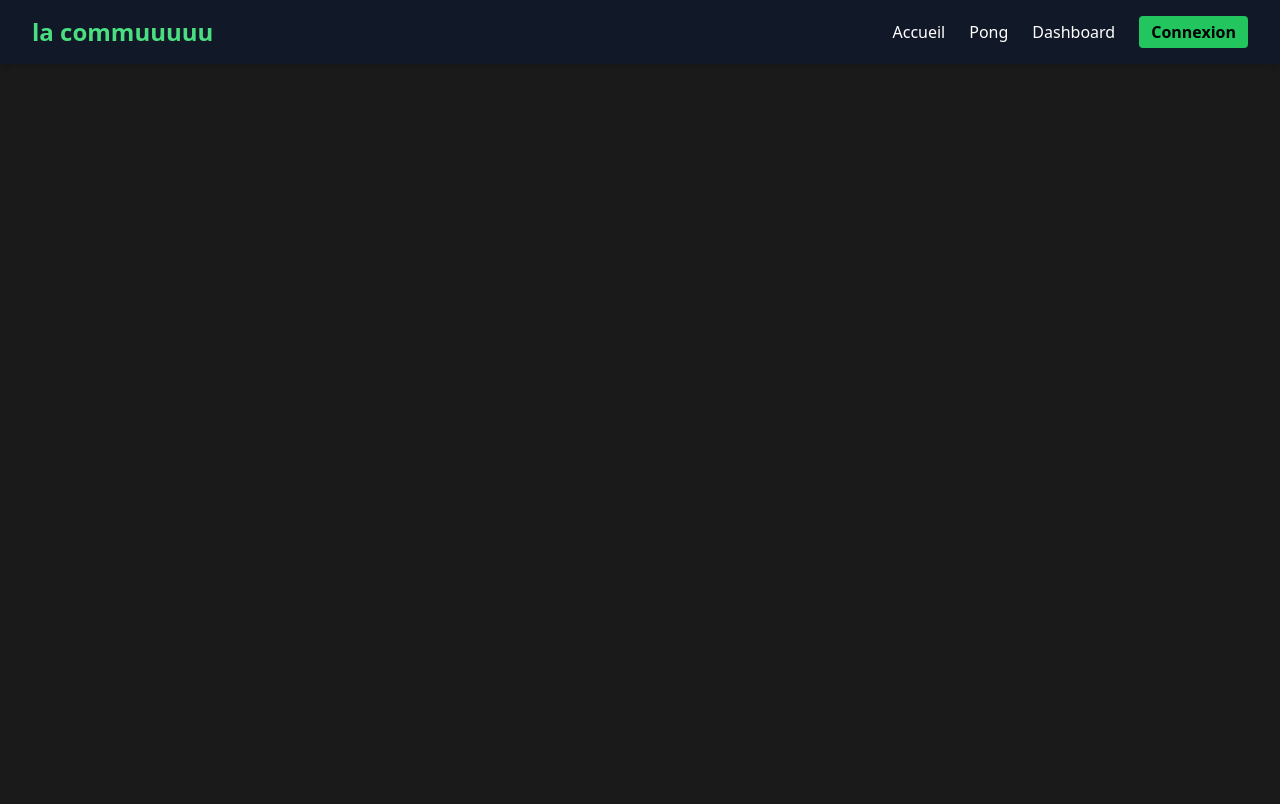
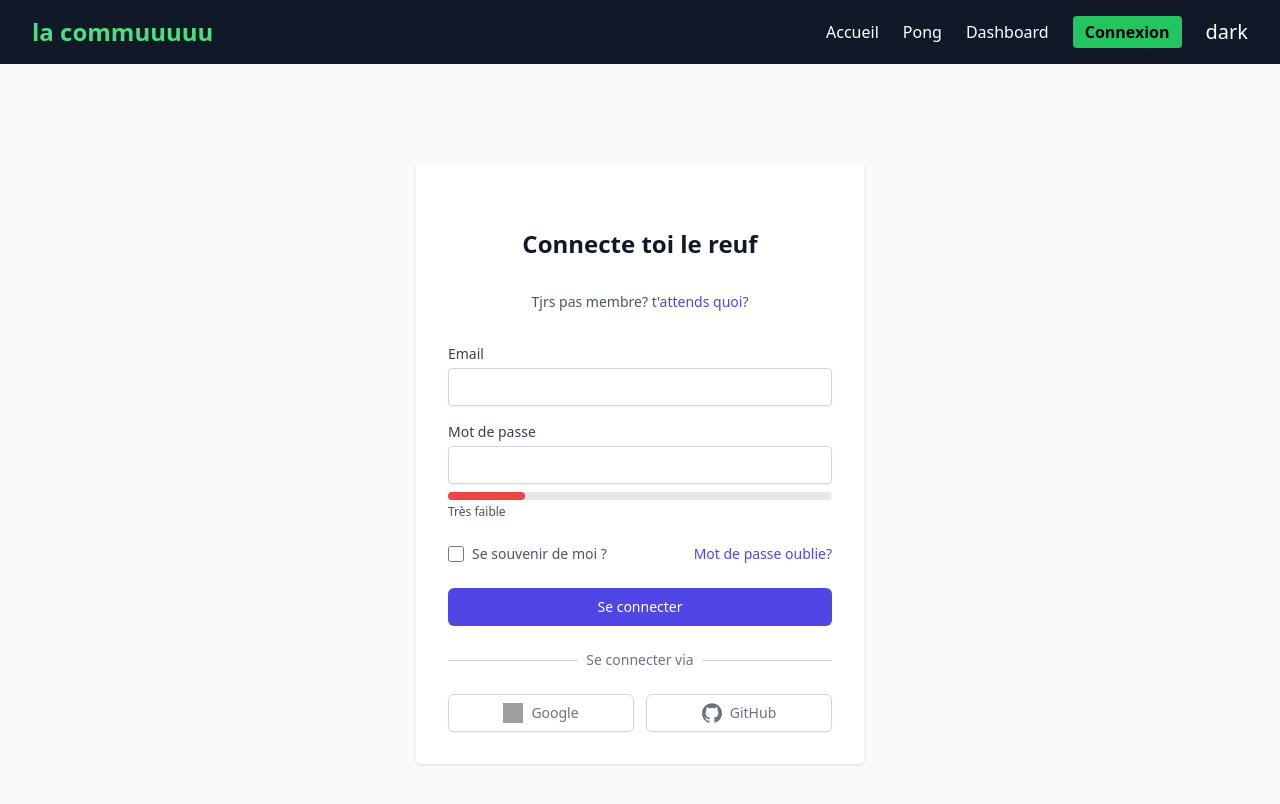
Before and after one commit to transcendencedefou/front-service, a Vue app: page /login in a window 1280 px wide. Shown: the top 804 px of the page. Built offline with nearby package versions, Linux system fonts and the light colour scheme; grey boxes are pictures that could not be loaded.

Commit message:
[add] | Navbar init. First login screen done, still need the API endpoint. Dark / Light mode logic done.

```diff
--- /dev/null
+++ b/src/composables/usePasswordPolicy.ts
@@ -0,0 +1,47 @@
+export type PasswordStrength = 0 | 1 | 2 | 3 | 4
+
+export interface PasswordValidationResult {
+    valid: boolean
+    errors: string[]
+    strength: PasswordStrength
+}
+
+export function usePasswordPolicy() {
+    const minLength = 8
+
+    const hasUppercase = (password: string): boolean => /[A-Z]/.test(password)
+    const hasLowerCase = (password: string): boolean => /[a-z]/.test(password)
+    const hasDigit = (password: string): boolean => /\d/.test(password)
+    const hasSpecialChar = (password: string): boolean => /[^A-Za-z0-9]/.test(password)
+
+    const getPasswordStrength = (password: string): PasswordStrength => {
+        let score: PasswordStrength = 0
+        if (password.length >= minLength) score++
+        if (hasUppercase(password)) score ++
+        if (hasLowerCase(password)) score ++
+        if (hasDigit(password)) score ++
+        if (hasSpecialChar(password)) score ++
+        return Math.min(score, 4) as PasswordStrength
+    }
+
+    const validatePassword = (password: string): PasswordValidationResult => {
+        const errors: string[] = []
+
+        if (password.length < minLength) errors.push(`Au moins ${minLength} caracteres`)
+        if (!hasUppercase(password)) errors.push("Au moins une majuscule")
+        if (!hasLowerCase(password)) errors.push("Au moins une minuscule")
+        if (!hasDigit(password)) errors.push("Au moins un chiffre : 0-9")
+        if (!hasSpecialChar(password)) errors.push("Au moins un caractere special")
+
+        return {
+            valid: errors.length === 0,
+            errors,
+            strength: getPasswordStrength(password),
+        }
+    }
+
+    return {
+        validatePassword,
+        getPasswordStrength,
+    }
+}
--- /dev/null
+++ b/src/composables/useTheme.ts
@@ -0,0 +1,26 @@
+import { ref, watchEffect } from 'vue'
+import type { Ref } from 'vue'
+
+const theme: Ref<'light' | 'dark'> = ref(
+    (localStorage.getItem('theme') as 'light' | 'dark') || 'light'
+)
+
+export function useTheme() {
+  watchEffect(() => {
+    const root = document.documentElement
+
+    if (theme.value === 'dark') {
+      root.classList.add('dark')
+  } else {
+    root.classList.remove('dark')
+  }
+
+  localStorage.setItem('theme', theme.value)
+})
+
+const toggleTheme = () => {
+  theme.value = theme.value === 'dark' ? 'light' : 'dark'
+}
+
+return { theme, toggleTheme }
+}
--- a/src/router/index.ts
+++ b/src/router/index.ts
@@ -1,6 +1,7 @@
 import { createRouter, createWebHashHistory, createWebHistory } from 'vue-router'
 import HomeView from '../views/HomeView.vue'
 import PongView from '../views/PongView.vue'
+import LoginForm from '../views/LoginView.vue'
 
 const routes = [
     { path: '/',
@@ -9,6 +10,9 @@ const routes = [
     { path: '/pong',
       name: 'Pong Game',
       component: PongView },
+    { path: '/login',
+      name: 'Login',
+      component: LoginForm}
 ]
 
 const router = createRouter({
--- a/src/views/HomeView.vue
+++ b/src/views/HomeView.vue
@@ -1,13 +1,10 @@
 <template>
-  <div class="relative flex flex-col items-center justify-center min-h-screen bg-gray-100">
-    <h1 ref="textRef" class="text-9xl font-bold mb-6">PONG.</h1>
-
-    <div class="pong-button">
-      <router-link to="/pong" class="back-link">
-        Go to PongGame
+    <div class="flex flex-col items-center justify-center min-h-screen bg-gray-100">
+      <h1 ref="textRef" class="text-9xl font-bold mb-6 text-gray-700 dark:text-red-500">PONG.</h1>
+      <router-link to="/pong" class="text-blue-500 underline hover:text-blue-700">
+        Aller jouer au Pong
       </router-link>
     </div>
-  </div>
 </template>
 
 <script lang="ts" setup>
--- /dev/null
+++ b/src/views/LoginForm.vue
@@ -0,0 +1,148 @@
+<template>
+  <!-- container centre -->
+  <div class="w-full max-w-md space-y-8 bg-white p-8 rounded shadow">
+    <div class="flex justify-center">
+      <!-- <img src="/logo.svg" alt="Logo" class="h-10 w-10" /> -->
+    </div>
+
+    <!-- titre principal login -->
+    <h2 class="text-center text-2xl font-bold text-gray-900">Connecte toi le reuf</h2>
+    <!-- sous titre + lien  -->
+    <p class="text-center text-sm text-gray-600">
+      Tjrs pas membre?
+      <a href="#" class="font-medium text-indigo-600 hover:text-indigo-500">t'attends quoi?</a>
+    </p>
+    <!-- formulaire de connexion -->
+    <form class="mt-8 space-y-6" @submit.prevent="onSubmit">
+      <div class="space-y-4">
+        <div>
+          <label for="email" class="block text-sm font-medium text-gray-700">Email</label>
+          <input
+            id="email"
+            name="email"
+            type="email"
+            v-model="email"
+            required
+            class="mt-1 block w-full rounded border border-gray-300 px-3 py-2 shadow-sm focus:outline-none focus:ring-indigo-500 focus:border-indigo-500 sm:text-sm text-gray-700"
+          />
+        </div>
+        <!-- champ mot de passe -->
+        <div>
+          <label for="password" class="block text-sm font-medium text-gray-700">Mot de passe</label>
+          <input
+            id="password"
+            name="password"
+            type="password"
+            v-model="password"
+            @input="validate"
+            required
+            class="mt-1 block w-full rounded border border-gray-300 px-3 py-2 shadow-sm focus:outline-none focus:ring-indigo-500 focus:border-indigo-500 sm:text-sm text-gray-700"
+          />
+          <!-- affichage des msgs d'erreur -->
+          <ul v-if="errors.length" class="text-xs text-red-500 mt-1 list-disc ml-4">
+            <li v-for="err in errors" :key="err">{{ err }}</li>
+          </ul>
+          <!-- jauge de securite -->
+          <div class="mt-2">
+            <div class="w-full h-2 bg-gray-200 rounded">
+              <div
+                class="h-2 rounded transition-all duration-300"
+                :class="strengthColors[strength]"
+                :style="{ width: ((strength + 1) * 20) + '%' }"
+              ></div>
+            </div>
+            <p class="text-xs text-gray-600 mt-1">{{ strengthLabels[strength] }}</p>
+          </div>
+        </div>
+      </div>
+      <!-- se souvenir de moi + mdp oublie -->
+      <div class="flex items-center justify-between">
+        <label class="flex items-center text-sm text-gray-600">
+          <input type="checkbox" class="mr-2 h-4 w-4 rounded border-gray-300" />
+          Se souvenir de moi ?
+        </label>
+        <div class="text-sm">
+          <a href="#" class="font-medium text-indigo-600 hover:text-indigo-500">Mot de passe oublie?</a>
+        </div>
+      </div>
+      <!-- submit bouton -->
+      <div>
+        <button
+          type="submit"
+          class="w-full flex justify-center rounded-md border border-transparent bg-indigo-600 py-2 px-4 text-sm font-medium text-white hover:bg-indigo-700"
+        >
+          Se connecter
+        </button>
+      </div>
+      <!-- separateur visuel -->
+      <div class="relative mt-6">
+        <div class="absolute inset-0 flex items-center">
+          <div class="w-full border-t border-gray-300"></div>
+        </div>
+        <div class="relative flex justify-center text-sm">
+          <span class="bg-white px-2 text-gray-500">Se connecter via</span>
+        </div>
+      </div>
+      <!-- boutons sociaux connexion Github + Goole -->
+      <div class="mt-6 grid grid-cols-2 gap-3">
+        <!-- Google -->
+        <button
+          type="button"
+          class="flex w-full items-center justify-center rounded-md border border-gray-300 bg-white py-2 px-4 text-sm font-medium text-gray-500 shadow-sm hover:bg-gray-50"
+        >
+          <img src="https://www.svgrepo.com/show/475656/google-color.svg" class="w-5 h-5 mr-2" />
+          Google
+        </button>
+        <!-- Github -->
+        <button
+          type="button"
+          class="flex w-full items-center justify-center rounded-md border border-gray-300 bg-white py-2 px-4 text-sm font-medium text-gray-500 shadow-sm hover:bg-gray-50"
+        >
+          <svg class="w-5 h-5 mr-2" fill="currentColor" viewBox="0 0 24 24">
+            <path
+              d="M12 .297c-6.63 0-12 5.373-12 12 0 5.3 3.438 9.8 8.205 11.387.6.113.82-.258.82-.577 0-.285-.01-1.04-.015-2.04-3.338.724-4.042-1.614-4.042-1.614-.546-1.387-1.333-1.756-1.333-1.756-1.09-.746.082-.73.082-.73 1.205.085 1.84 1.24 1.84 1.24 1.07 1.835 2.805 1.305 3.49.997.107-.776.418-1.305.76-1.605-2.665-.3-5.466-1.332-5.466-5.93 0-1.31.465-2.38 1.235-3.22-.135-.303-.54-1.523.105-3.176 0 0 1.005-.322 3.3 1.23.96-.267 1.98-.4 3-.405 1.02.005 2.04.138 3 .405 2.28-1.552 3.285-1.23 3.285-1.23.645 1.653.24 2.873.12 3.176.765.84 1.23 1.91 1.23 3.22 0 4.61-2.805 5.625-5.475 5.92.43.372.81 1.096.81 2.21 0 1.595-.015 2.877-.015 3.27 0 .315.21.694.825.577C20.565 22.092 24 17.592 24 12.297c0-6.627-5.373-12-12-12"
+            />
+          </svg>
+          GitHub
+        </button>
+      </div>
+    </form>
+  </div>
+</template>
+
+<script setup lang="ts">
+import { ref } from 'vue'
+import type { Ref } from 'vue'
+import { PasswordStrength, usePasswordPolicy } from '@/composables/usePasswordPolicy'
+
+const email = ref('')
+const password = ref('')
+const errors = ref<string[]>([])
+
+const { validatePassword } = usePasswordPolicy()
+
+const strength: Ref<PasswordStrength> = ref(0)
+
+const strengthLabels = ['Très faible', 'Faible', 'Moyen', 'Fort', 'Très fort']
+const strengthColors = [
+  'bg-red-500',
+  'bg-orange-500',
+  'bg-yellow-400',
+  'bg-green-400',
+  'bg-green-600'
+]
+
+const validate = () => {
+  const result = validatePassword(password.value)
+  errors.value = result.errors
+  strength.value = result.strength
+}
+
+const onSubmit = () => {
+  validate()
+  if (errors.value.length === 0) {
+    console.log('Connexion en cours avec', { email: email.value, password: password.value })
+    // Appel API ici
+  }
+}
+</script>
--- /dev/null
+++ b/src/views/LoginView.vue
@@ -0,0 +1,9 @@
+<template>
+    <div class="min-h-screen flex items-center justify-center bg-gray-50 px-4 py-12">
+      <LoginForm />
+    </div>
+  </template>
+
+  <script setup lang="ts">
+  import LoginForm from '@/views/LoginForm.vue'
+  </script>
--- a/src/views/Navbar.vue
+++ b/src/views/Navbar.vue
@@ -11,8 +11,12 @@
             <router-link to="/pong" class="hover:text-green-400 transition">Pong</router-link>
             <router-link to="/dashboard" class="hover:text-green-400 transition">Dashboard</router-link>
             <router-link to="/login" class="bg-green-500 px-3 py-1 rounded hover:bg-green-600 text-black font-semibold">Connexion</router-link>
-          </div>
-
+            <!-- Toggle Light/Dark Mode -->
+            <button @click="toggleTheme" class="ml-4 text-xl hover:scale-110 transition">
+              <span v-if="theme === 'dark'">light</span>
+              <span v-else>dark</span>
+            </button>
+            </div>
           <!-- Burger (mobile) -->
           <div class="md:hidden">
             <button @click="menuOpen = !menuOpen" class="focus:outline-none">
@@ -39,6 +43,8 @@
 
   <script lang="ts" setup>
   import { ref } from 'vue'
+  import { useTheme } from '@/composables/useTheme'
 
   const menuOpen = ref(false)
+  const { theme, toggleTheme } = useTheme()
   </script>
--- a/tailwind.config.js
+++ b/tailwind.config.js
@@ -1,5 +1,6 @@
 /** @type {import('tailwindcss').Config} */
 export default {
+    darkMode: 'class',
     content: [
       "./index.html",
       "./src/**/*.{vue,js,ts,jsx,tsx}",
```
